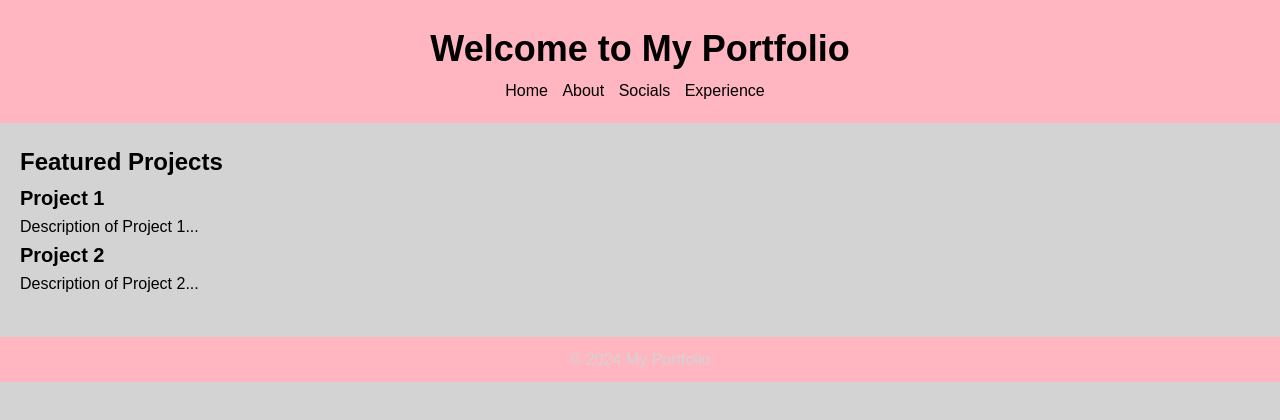
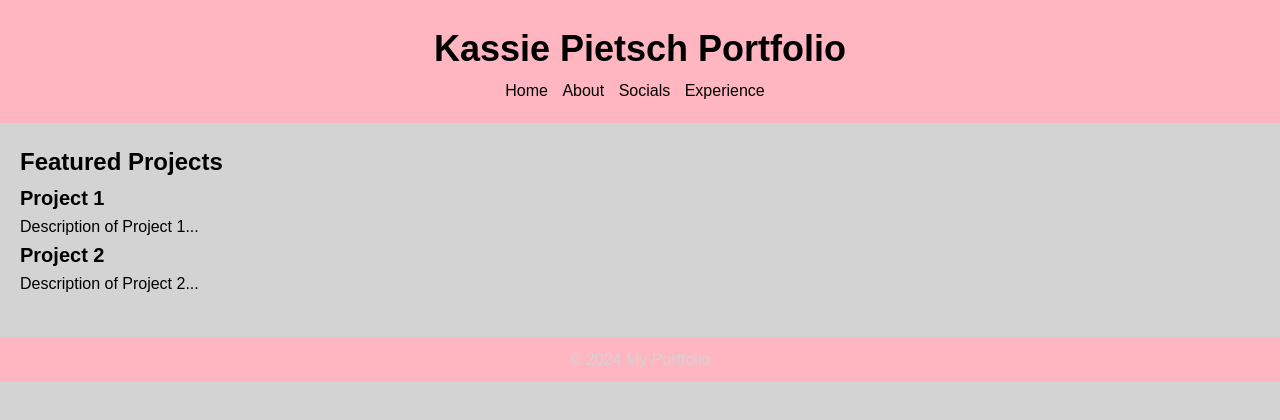
Before and after one commit to kassiepietsch/klpietsch-portfolio, a Flask app: page / in a window 1280 px wide. Shown: the top 420 px of the page. Run offline with Flask 3, Linux system fonts and the light colour scheme.

Commit message:
final updates

```diff
--- a/templates/index.html
+++ b/templates/index.html
@@ -8,7 +8,7 @@
 </head>
 <body>
     <header>
-        <h1>Welcome to My Portfolio</h1>
+        <h1>Kassie Pietsch Portfolio</h1>
         <nav>
             <ul>
                 <li><a href="/">Home</a></li>
```
